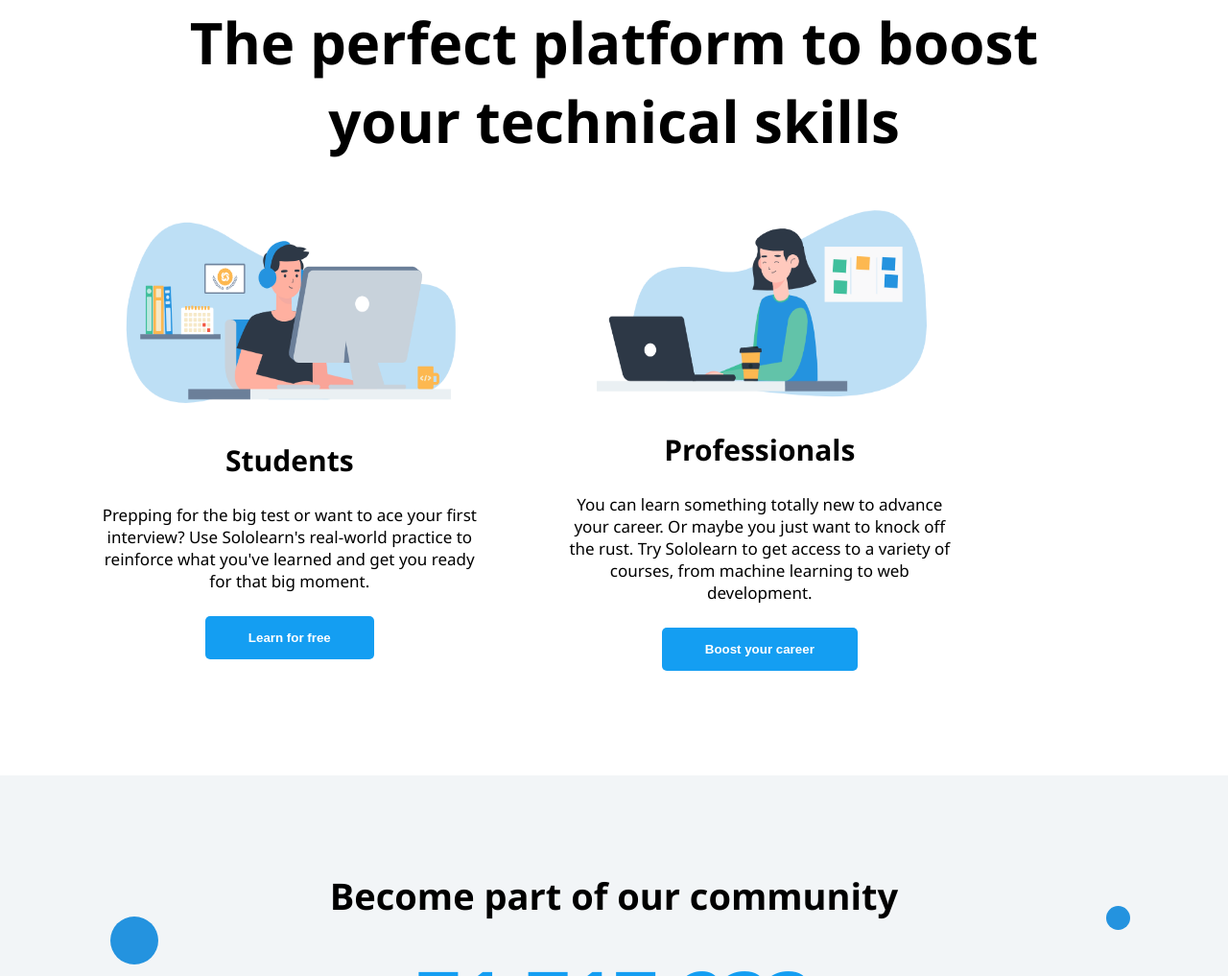
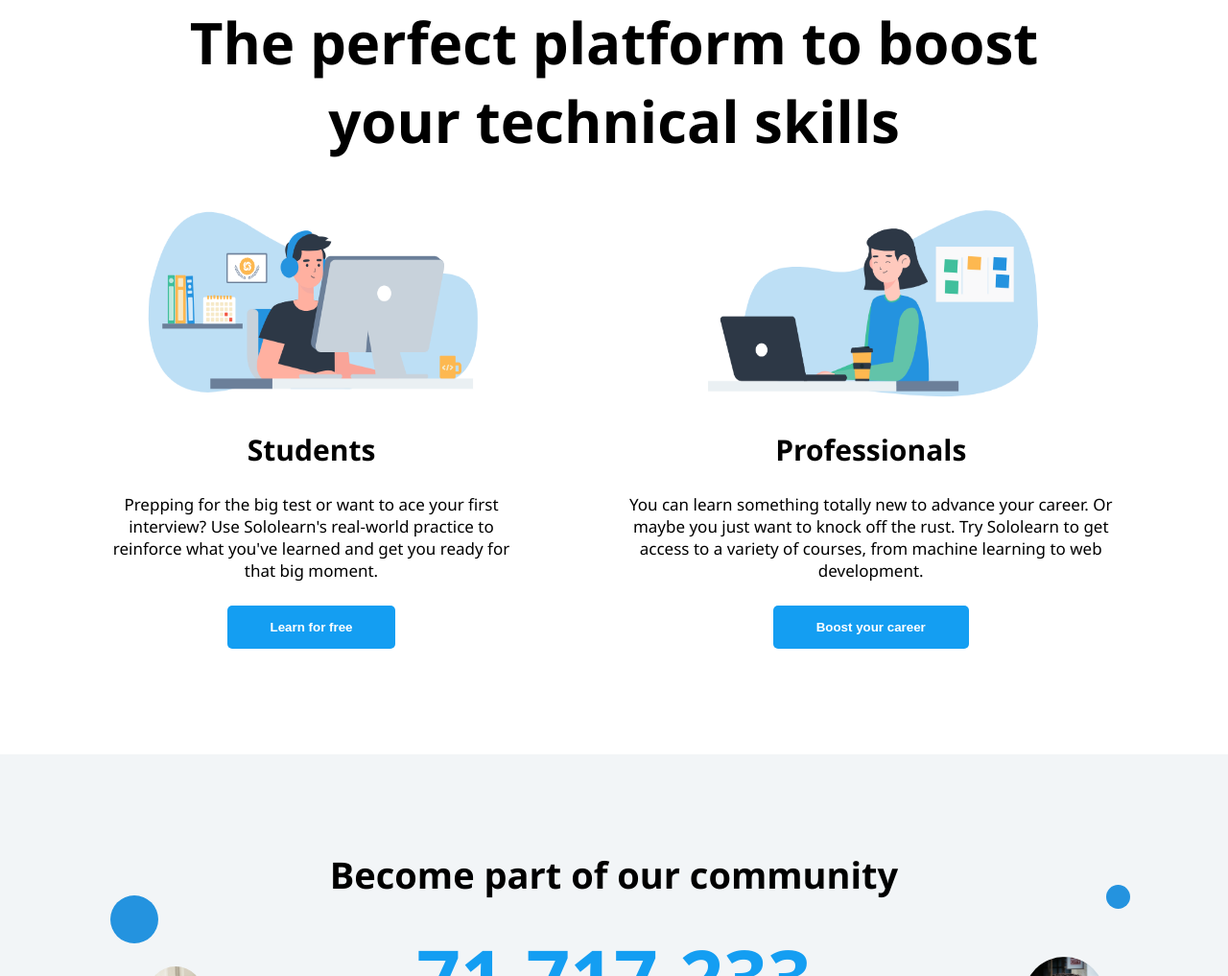
Before and after one commit to MohammedGad23/sololearn-project, a plain HTML site: page index.html in a window 1280 px wide. Shown: the part 2299-3316 px from the top of the page at 96% size. Drawn offline with Linux system fonts and the light colour scheme.

Commit message:
Update stylehome1.css

```diff
--- a/stylehome1.css
+++ b/stylehome1.css
@@ -24,8 +24,7 @@
     align-items: center;
 }
 .PlatformTechnical div{
-    width: 450px;
-    font-size: 19px;
+    font-size: 20px;
     text-align: center;
 }
 .PlatformTechnical button,.Commuinity button{
```
